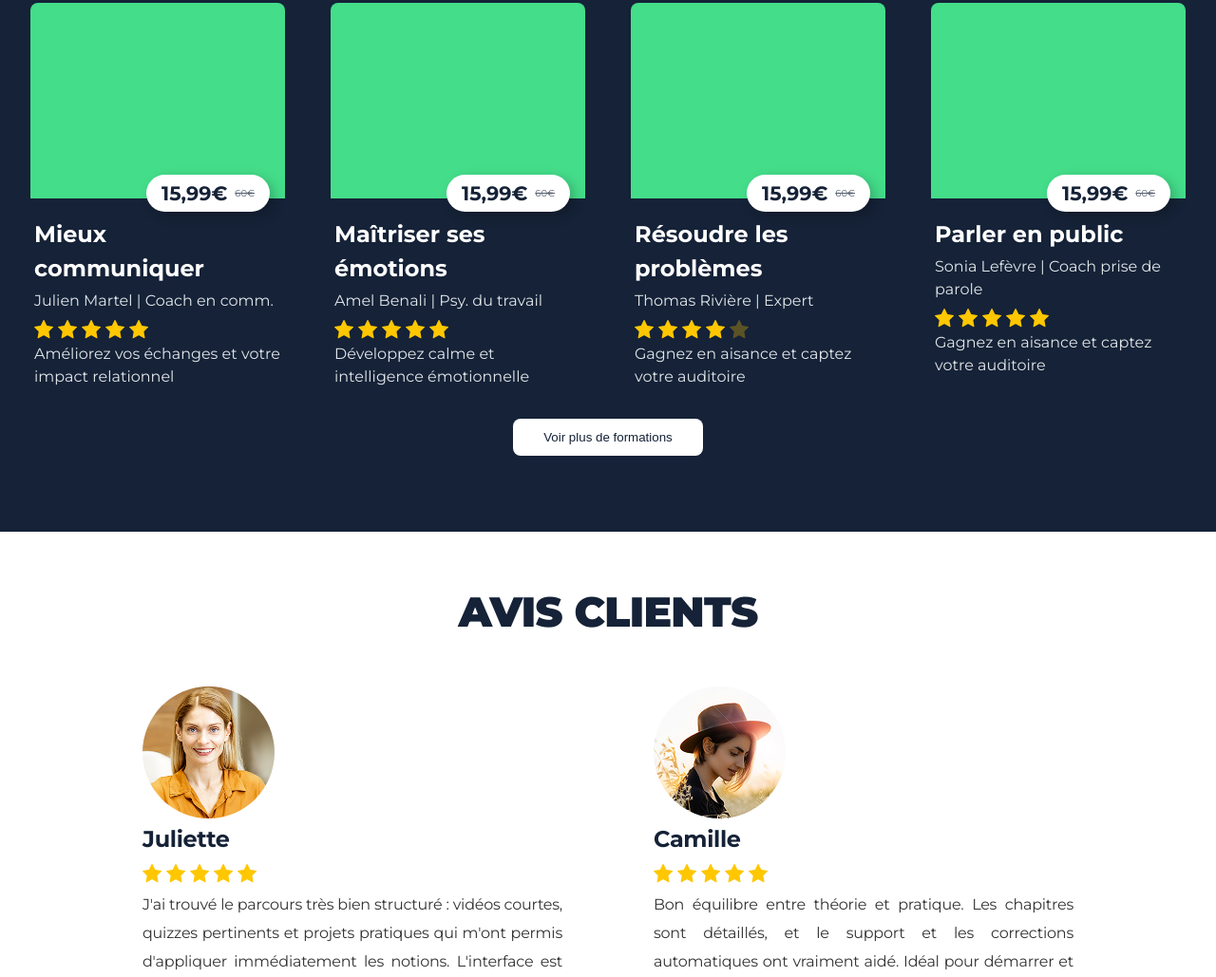
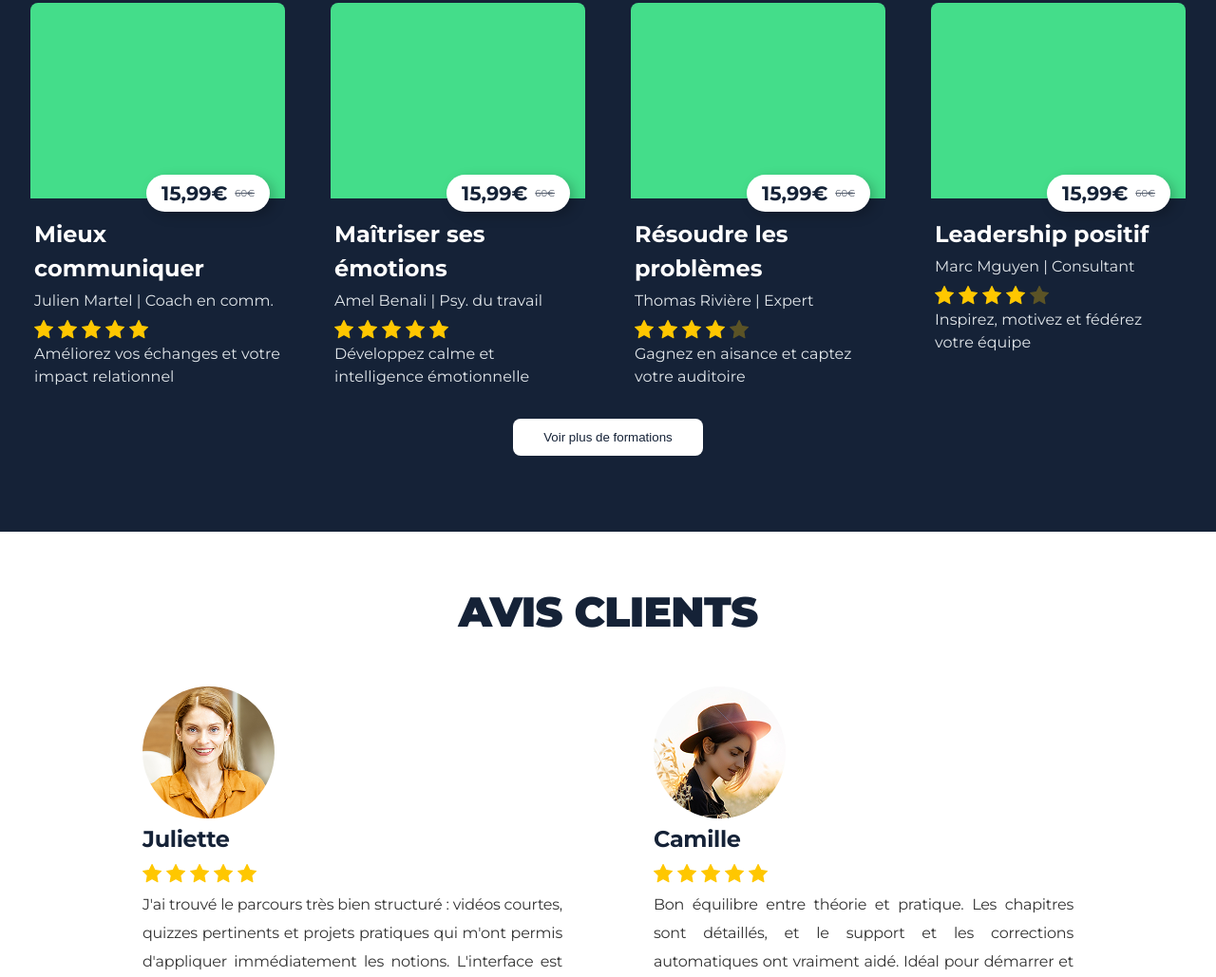
Before and after one commit to BrandonPicq/html_css, a plain HTML site: page index.html in a window 1280 px wide. Shown: the part 1296-2325 px from the top of the page at 95% size. Drawn offline with Linux system fonts and the light colour scheme.

Commit message:
[UPDATE]: Update the content to remove placeholders

```diff
--- a/index.html
+++ b/index.html
@@ -383,17 +383,17 @@
           <span>60€</span>
         </p>
         <div class="card-content">
-          <h3>Parler en public</h3>
-          <p class="card-instructor">Sonia Lefèvre | Coach prise de parole</p>
+          <h3>Leadership positif</h3>
+          <p class="card-instructor">Marc Mguyen | Consultant</p>
           <div class="card-rating">
             <svg width="21" height="20"><use href="#star-full"></use></svg>
             <svg width="21" height="20"><use href="#star-full"></use></svg>
             <svg width="21" height="20"><use href="#star-full"></use></svg>
             <svg width="21" height="20"><use href="#star-full"></use></svg>
-            <svg width="21" height="20"><use href="#star-full"></use></svg>
+            <svg width="21" height="20"><use href="#star-empty"></use></svg>
           </div>
           <p class="card-description">
-            Gagnez en aisance et captez votre auditoire
+            Inspirez, motivez et fédérez votre équipe
           </p>
         </div>
       </div>
```
